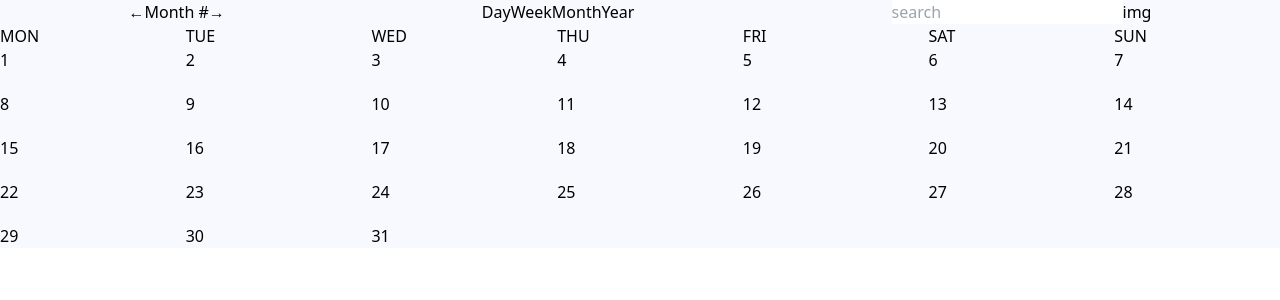
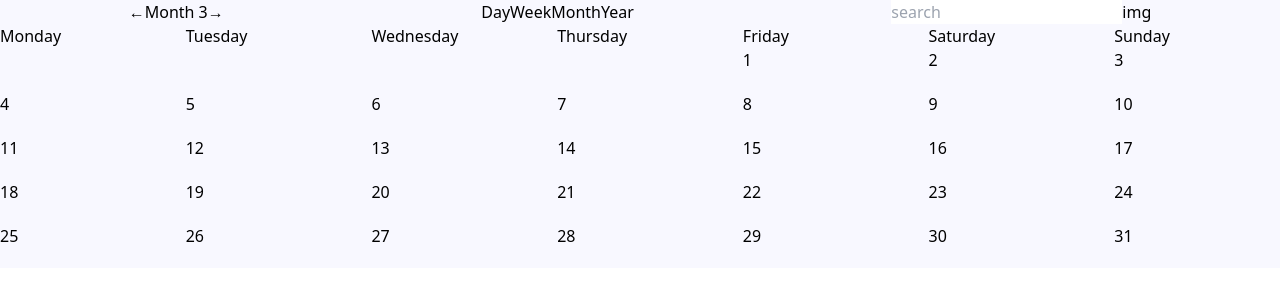
Before and after one commit to iliashe/calendar, a Vue app: page / in a window 1280 px wide. Both pictures are taken after a click on the button "Month". Shown: the top 300 px of the page. Built offline with nearby package versions, Linux system fonts and the light colour scheme.

Commit message:
work on calendar plane

```diff
--- a/src/App.vue
+++ b/src/App.vue
@@ -6,7 +6,7 @@
   <calendar-plane-header />
   <day-view v-if='views[0].isActive' />
   <week-view v-if='views[1].isActive' />
-  <month-view v-if='views[2].isActive' />
+  <month-view v-if='views[2].isActive' :currMonth='currMonth' />
   <year-view v-if='views[3].isActive' />
 </section>
 </template>
@@ -30,7 +30,7 @@ export default {
     YearView,
   },
   computed: {
-    ...mapState(['views']),
+    ...mapState(['currMonth', 'views']),
   },
 };
 </script>
--- a/src/components/CalendarPlaneHeader.vue
+++ b/src/components/CalendarPlaneHeader.vue
@@ -1,9 +1,24 @@
 <template>
 <div class='calendar-plane-header flex flex-row justify-around'>
-  <div class='move flex flex-row'>
-    <button type='button'>&larr;</button>
-    <p>{{ getActiveView.name }} #</p>
-    <button type='button'>&rarr;</button>
+  <div class='move flex flex-row' v-if='views[0].isActive'>
+    <button type='button' @click.prevent='updateCurrDay(currDay.date - 1)'>&larr;</button>
+    <p>{{ views[0].name }} {{ currDay.date }}</p>
+    <button type='button' @click.prevent='updateCurrDay(currDay.date + 1)'>&rarr;</button>
+  </div>
+  <div class='move flex flex-row' v-if='views[1].isActive'>
+    <button type='button' @click.prevent='updateCurrWeek(currWeek - 1)'>&larr;</button>
+    <p>{{ views[1].name }} {{ currWeek }}</p>
+    <button type='button' @click.prevent='updateCurrWeek(currWeek + 1)'>&rarr;</button>
+  </div>
+  <div class='move flex flex-row' v-if='views[2].isActive'>
+    <button type='button' @click.prevent='updateCurrMonth(currMonth.numOfMonth - 1)'>&larr;</button>
+    <p>{{ views[2].name }} {{ currMonth.numOfMonth }}</p>
+    <button type='button' @click.prevent='updateCurrMonth(currMonth.numOfMonth + 1)'>&rarr;</button>
+  </div>
+  <div class='move flex flex-row' v-if='views[3].isActive'>
+    <button type='button' @click.prevent='updateCurrYear(currYear - 1)'>&larr;</button>
+    <p>{{ views[3].name }} {{ currYear }}</p>
+    <button type='button' @click.prevent='updateCurrYear(currYear + 1)'>&rarr;</button>
   </div>
   <div class='toggle-view flex flex-row justify-around'>
     <button
@@ -26,14 +41,6 @@
 import { mapGetters, mapMutations, mapState } from 'vuex';
 
 export default {
-  data() {
-    return {
-      day: 'day',
-      month: 'month',
-      week: 'week',
-      year: 'year',
-    };
-  },
   computed: {
     ...mapGetters([
       'getActiveView',
@@ -47,7 +54,13 @@ export default {
     ]),
   },
   methods: {
-    ...mapMutations(['toggleView']),
+    ...mapMutations([
+      'toggleView',
+      'updateCurrDay',
+      'updateCurrMonth',
+      'updateCurrWeek',
+      'updateCurrYear',
+    ]),
   },
 };
 </script>
--- a/src/components/side_menu/components/MiniCalendar.vue
+++ b/src/components/side_menu/components/MiniCalendar.vue
@@ -29,7 +29,7 @@
 </header>
 <body>
   <ul class='grid grid-cols-7 gap-5'>
-    <li v-for='day in daysOfWeek' :key='day'>
+    <li v-for='day in weekdays' :key='day'>
       {{ day.shortName }}
     </li>
   </ul>
@@ -37,9 +37,9 @@
     <li v-for='cell in 42' :key='cell'>
       <button
         type='button'
-        v-if='cell >= getFirstDayOfMonth && cell < getDaysInMonth + getFirstDayOfMonth'
+        v-if='cell >= getFirstDayOfCurrMonth && cell < getDaysInMonth + getFirstDayOfCurrMonth'
       >
-        {{ cell - getFirstDayOfMonth + 1}}
+        {{ cell - getFirstDayOfCurrMonth + 1}}
       </button>
     </li>
   </ul>
@@ -53,12 +53,12 @@ export default {
   computed: {
     ...mapGetters([
       'getDaysInMonth',
-      'getFirstDayOfMonth',
+      'getFirstDayOfCurrMonth',
     ]),
     ...mapState([
       'currMonth',
       'currYear',
-      'daysOfWeek',
+      'weekdays',
       'months',
     ]),
   },
--- a/src/store/getters.js
+++ b/src/store/getters.js
@@ -3,10 +3,10 @@ const getActiveView = (state) => (
 );
 
 const getDaysInMonth = (state) => (
-  new Date(state.currYear, state.currMonth.numOfMonth + 1, 0).getDate()
+  new Date(state.currYear, state.currMonth.numOfMonth, 0).getDate()
 );
 
-const getFirstDayOfMonth = (state) => (
+const getFirstDayOfCurrMonth = (state) => (
   (new Date(state.currYear, state.currMonth.numOfMonth).getDay() === 0
     ? 7
     : new Date(state.currYear, state.currMonth.numOfMonth).getDay())
@@ -15,5 +15,5 @@ const getFirstDayOfMonth = (state) => (
 export default {
   getActiveView,
   getDaysInMonth,
-  getFirstDayOfMonth,
+  getFirstDayOfCurrMonth,
 };
--- a/src/store/mutations.js
+++ b/src/store/mutations.js
@@ -6,7 +6,12 @@ const toggleView = function (state, activeCalendarView) {
     } else {
       view.isActive = false;
     }
-  }
+  };
+};
+
+// what if day > 31
+const updateCurrDay = function (state, date) {
+  state.currDay.date = date;
 };
 
 const updateCurrMonth = function (state, month) {
@@ -17,20 +22,24 @@ const updateCurrMonth = function (state, month) {
       : month > 12
         ? state.months.filter((el) => el.numOfMonth === 1)[0]
         : state.months.filter((el) => el.numOfMonth === 12)[0])
+  state.currMonth.daysInMonth = getMonth.daysInMonth;
   state.currMonth.fullName = getMonth.fullName;
   state.currMonth.numOfMonth = getMonth.numOfMonth;
   state.currMonth.shortName = getMonth.shortName;
 };
 
-const updateCurrYear = function (state, y) {
-  console.log(typeof(state.currYear), y)
-  state.currYear = y;
-  state.currWeek = 9999;
-  console.log('currYear updated!')
+const updateCurrWeek = function (state, weekNumber) {
+  state.currWeek = weekNumber
+};
+
+const updateCurrYear = function (state, year) {
+  state.currYear = year;
 };
 
 export default {
   toggleView,
+  updateCurrDay,
   updateCurrMonth,
+  updateCurrWeek,
   updateCurrYear,
 };
--- a/src/store/store.js
+++ b/src/store/store.js
@@ -19,6 +19,9 @@ const currentYear = new Date().getFullYear();
 const numberOfMonth = new Date().getMonth() + 1;
 // expected 1/2/3/.../12
 
+const daysInCurrentMonth = new Date(currentYear, numberOfMonth, 0).getDate();
+// expected 28/29/30/31
+
 export default createStore({
   state: {
     currDay: {
@@ -27,6 +30,7 @@ export default createStore({
       shortName: currentDayFullName.slice(0, 3),
     },
     currMonth: {
+      daysInMonth: daysInCurrentMonth,
       fullName: currentMonthFullName,
       numOfMonth: numberOfMonth,
       shortName: currentMonthFullName.slice(0, 3),
@@ -35,7 +39,7 @@ export default createStore({
     currWeek: 0,
     currYear: currentYear,
 
-    daysOfWeek: [
+    weekdays: [
       {
         fullName: 'Monday',
         shortName: 'Mon',
--- a/src/views/Day.vue
+++ b/src/views/Day.vue
@@ -1,30 +1,11 @@
 <template>
-<ul>
-  <li class=''>0 AM</li>
-  <li class=''>1 AM</li>
-  <li class=''>2 AM</li>
-  <li class=''>3 AM</li>
-  <li class=''>4 AM</li>
-  <li class=''>5 AM</li>
-  <li class=''>6 AM</li>
-  <li class=''>7 AM</li>
-  <li class=''>8 AM</li>
-  <li class=''>9 AM</li>
-  <li class=''>10 AM</li>
-  <li class=''>11 AM</li>
-  <li class=''>12 AM</li>
-  <li class=''>1 PM</li>
-  <li class=''>2 PM</li>
-  <li class=''>3 PM</li>
-  <li class=''>4 PM</li>
-  <li class=''>5 PM</li>
-  <li class=''>6 PM</li>
-  <li class=''>7 PM</li>
-  <li class=''>8 PM</li>
-  <li class=''>9 PM</li>
-  <li class=''>10 PM</li>
-  <li class=''>11 PM</li>
-</ul>
+<table>
+  <tbody>
+    <tr v-for='hour in 23' :key='hour'>
+      <td>{{hour}}:00</td>
+    </tr>
+  </tbody>
+</table>
 </template>
 
 <script>
--- a/src/views/Month.vue
+++ b/src/views/Month.vue
@@ -1,52 +1,40 @@
 <template>
 <div>
   <ul class='grid grid-cols-7 gap-5'>
-    <li>MON</li>
-    <li>TUE</li>
-    <li>WED</li>
-    <li>THU</li>
-    <li>FRI</li>
-    <li>SAT</li>
-    <li>SUN</li>
+    <li
+      v-for='(day, index) in weekdays'
+      :key='index'
+    >
+      {{day.fullName}}
+    </li>
   </ul>
-  <ul class='grid grid-cols-7 gap-5'> <!-- generate list through a loop -->
-    <li><button>1</button></li>
-    <li><button>2</button></li>
-    <li><button>3</button></li>
-    <li><button>4</button></li>
-    <li><button>5</button></li>
-    <li><button>6</button></li>
-    <li><button>7</button></li>
-    <li><button>8</button></li>
-    <li><button>9</button></li>
-    <li><button>10</button></li>
-    <li><button>11</button></li>
-    <li><button>12</button></li>
-    <li><button>13</button></li>
-    <li><button>14</button></li>
-    <li><button>15</button></li>
-    <li><button>16</button></li>
-    <li><button>17</button></li>
-    <li><button>18</button></li>
-    <li><button>19</button></li>
-    <li><button>20</button></li>
-    <li><button>21</button></li>
-    <li><button>22</button></li>
-    <li><button>23</button></li>
-    <li><button>24</button></li>
-    <li><button>25</button></li>
-    <li><button>26</button></li>
-    <li><button>27</button></li>
-    <li><button>28</button></li>
-    <li><button>29</button></li>
-    <li><button>30</button></li>
-    <li><button>31</button></li>
+  <ul class='grid grid-cols-7 gap-5'>
+    <li v-for='cell in 42' :key='cell'>
+      <button
+        type='button'
+        v-if='cell >= getFirstDayOfCurrMonth && cell < getDaysInMonth + getFirstDayOfCurrMonth'
+      >
+        {{ cell - getFirstDayOfCurrMonth + 1}}
+      </button>
+    </li>
   </ul>
 </div>
 </template>
 
 <script>
+import { mapGetters, mapState } from 'vuex';
+
 export default {
   name: 'month-view',
+  computed: {
+    ...mapGetters([
+      'getDaysInMonth',
+      'getFirstDayOfCurrMonth',
+    ]),
+    ...mapState(['weekdays']),
+  },
+  props: {
+    currMonth: Object,
+  },
 };
 </script>
--- a/src/views/Week.vue
+++ b/src/views/Week.vue
@@ -6,7 +6,7 @@
         <th class=''></th>
         <th
           class='border border-slate-600'
-          v-for='day in daysOfWeek'
+          v-for='day in weekdays'
           :key='day'
         >
           {{ day.shortName }}
@@ -44,7 +44,7 @@ export default {
     this.tbody[0].scrollTop = 100;
   },
   computed: {
-    ...mapState(['daysOfWeek']),
+    ...mapState(['weekdays']),
   },
 };
 </script>
--- a/src/views/Year.vue
+++ b/src/views/Year.vue
@@ -21,7 +21,10 @@ export default {
     MiniMonth,
   },
   computed: {
-    ...mapState(['currYear', 'months']),
+    ...mapState([
+      'currYear',
+      'months',
+    ]),
   },
 };
 </script>
```
Also changed, not shown: src/components/MiniMonth.vue (+10 -13 lines), 10 other files (tests, documents, lock files or other folders).
